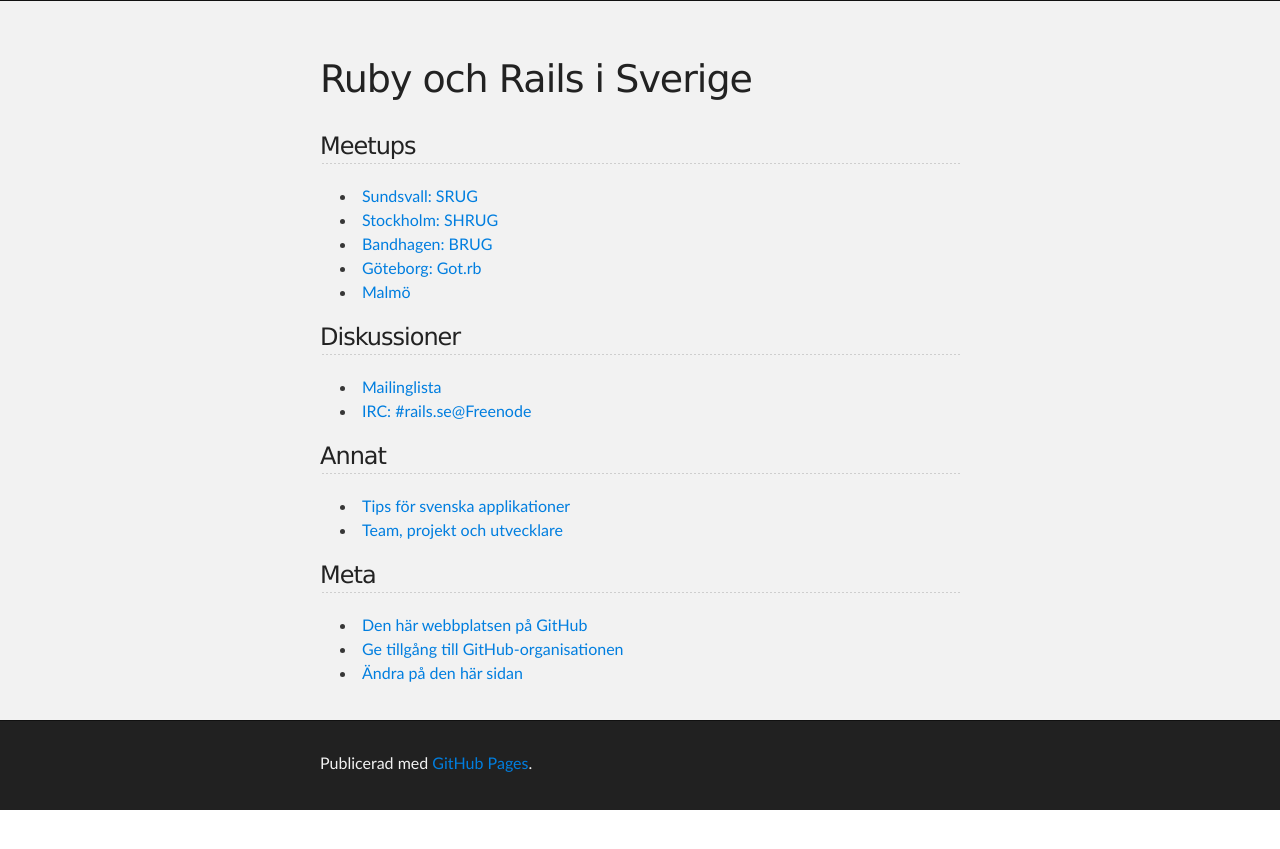
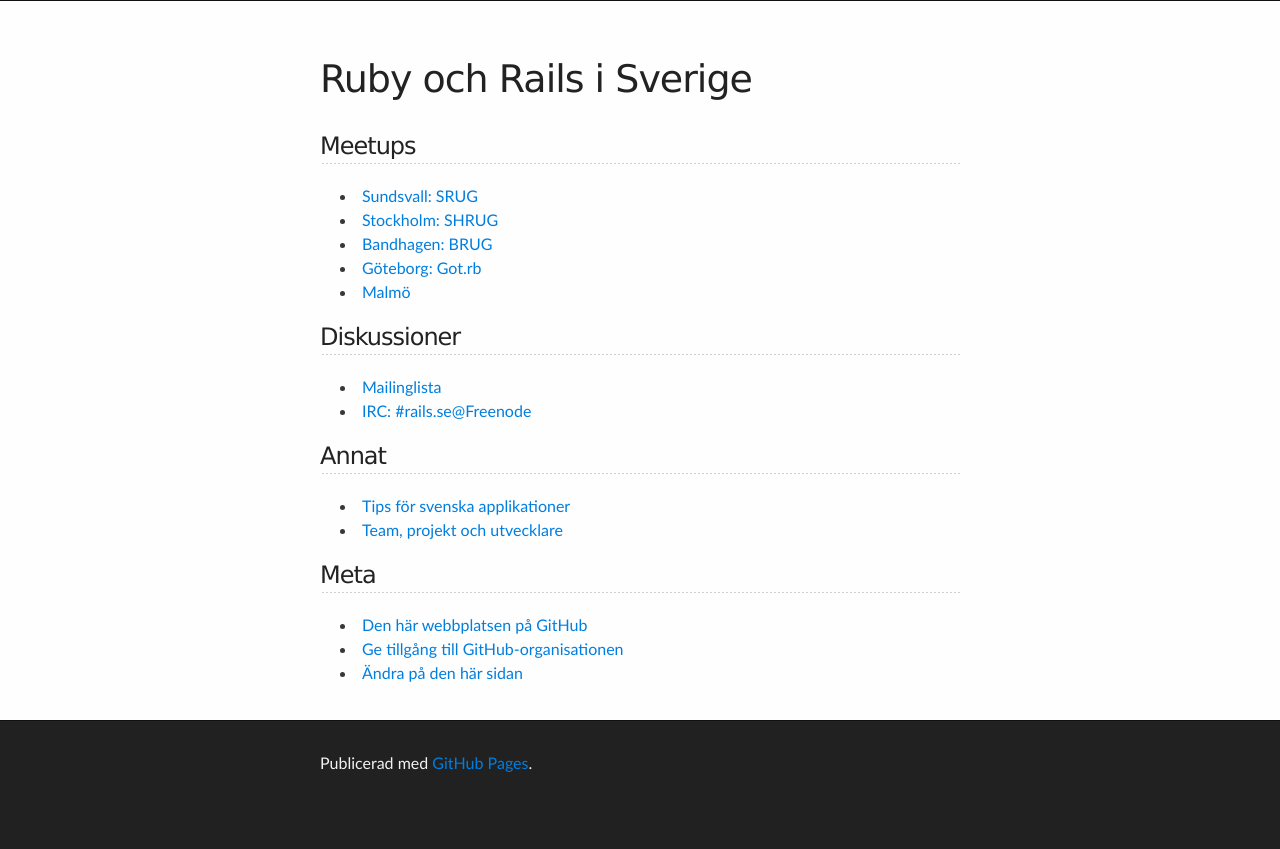
Before and after one commit to rails-se/rails-se.github.com, a Jekyll site: the page built from index.md, in a window 1280 px wide. Shown: the top 849 px of the page. Built offline with Jekyll 4.4.1, drawn with Linux system fonts in a browser that asks for light colours.

Commit message:
Styling.

```diff
--- a/_layouts/default.html
+++ b/_layouts/default.html
@@ -24,7 +24,7 @@
       </section>
     </div>
 
-    <div id="footer_wrap" class="outer">
+    <div class="outer">
       <footer class="inner">
         <p>Publicerad med <a href="http://pages.github.com">GitHub Pages</a>.</p>
       </footer>
--- a/stylesheets/stylesheet.css
+++ b/stylesheets/stylesheet.css
@@ -57,6 +57,7 @@ Theme Styles
 
 body {
   box-sizing: border-box;
+  background: #212121;
   color:#373737;
   font-size: 16px;
   font-family: 'Myriad Pro', Calibri, Helvetica, Arial, sans-serif;
@@ -284,7 +285,7 @@ h2#project_tagline {
 }
 
 #main_content_wrap {
-  background: #f2f2f2;
+  background: #fefefe;
   border-top: 1px solid #111;
   border-bottom: 1px solid #111;
 }
@@ -292,11 +293,6 @@ h2#project_tagline {
 #main_content {
   padding-top: 40px;
 }
-
-#footer_wrap {
-  background: #212121;
-}
-
 
 
 /*******************************************************************************
```
